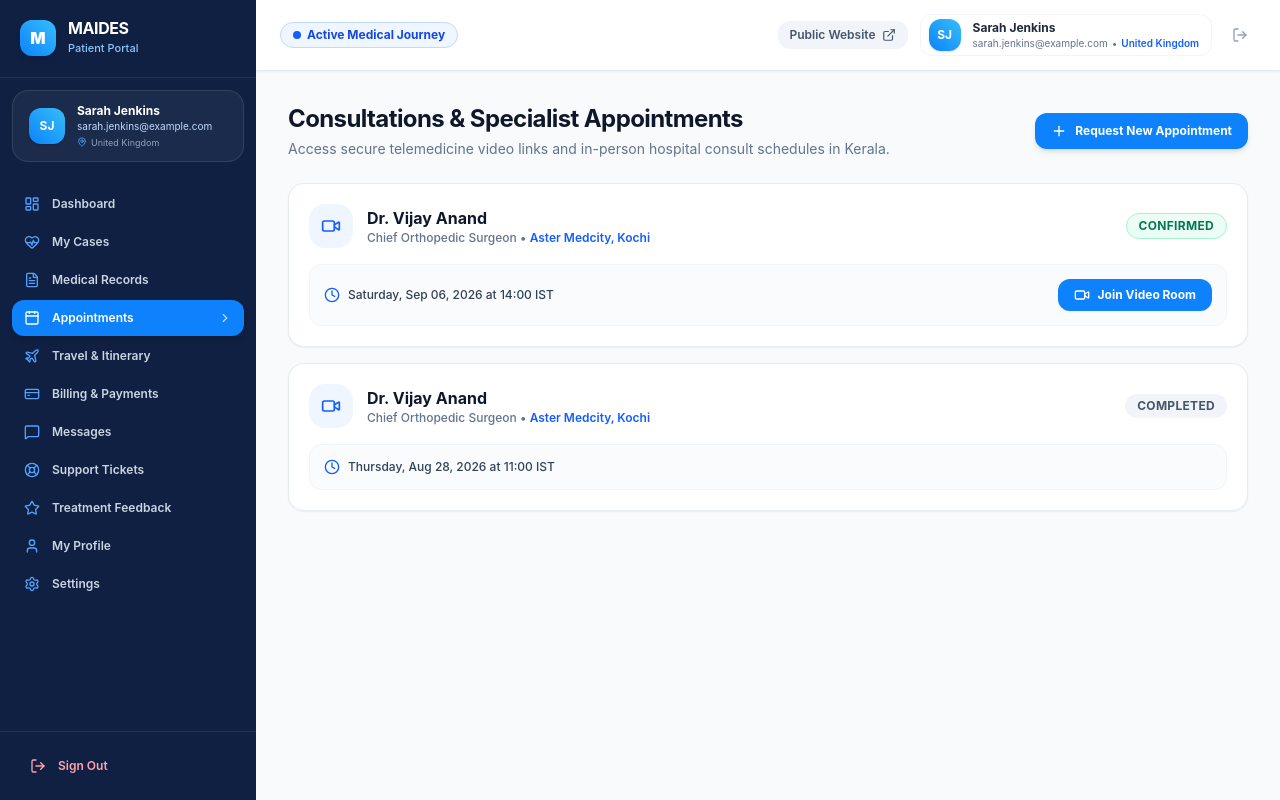
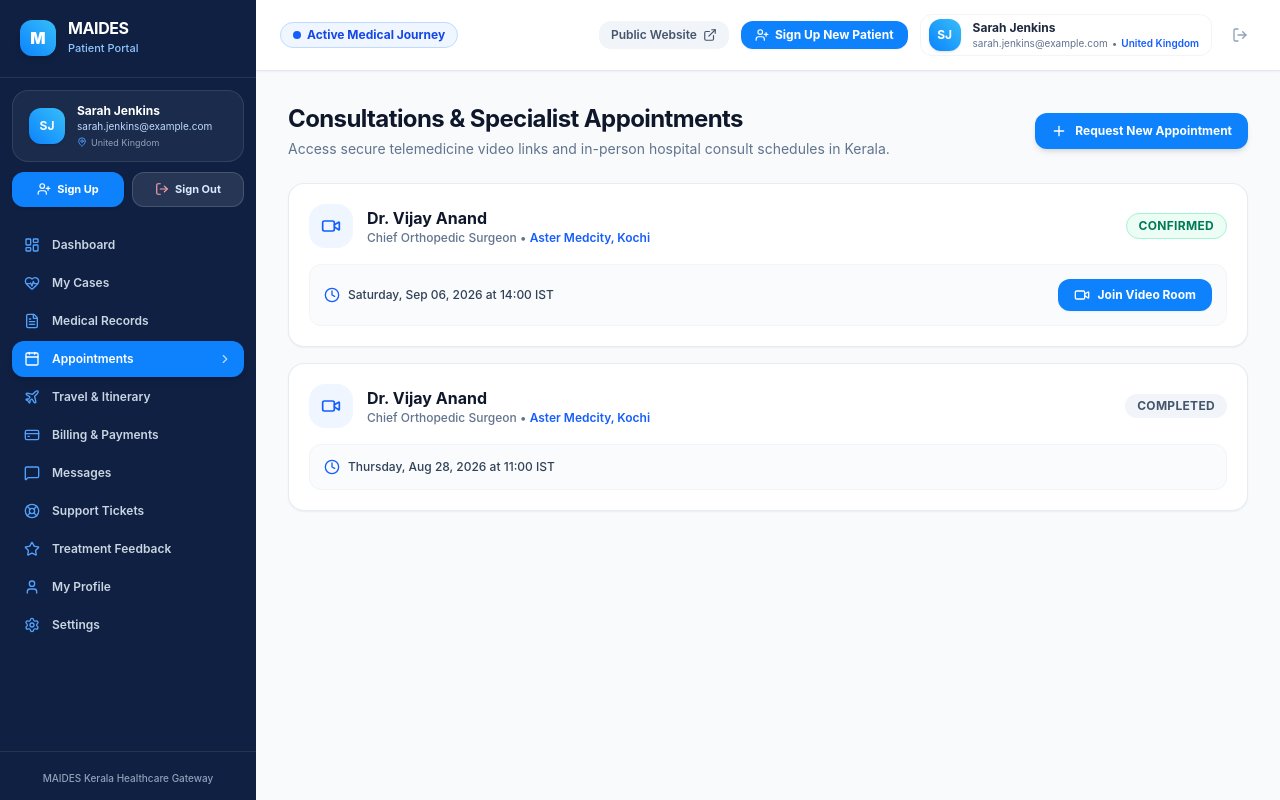
Before and after one commit to aleenashinto/MEDICAL-TOURISM, a Next.js app in the folder vitalis-web/: page /patient/appointments in a window 1280 px wide. Built offline with nearby package versions, Linux system fonts and the light colour scheme.

Commit message:
fix(patient): relocate Sign Up and Sign Out buttons to top of sidebar and topbar header

```diff
--- a/vitalis-web/src/app/patient/layout.tsx
+++ b/vitalis-web/src/app/patient/layout.tsx
@@ -21,7 +21,8 @@ import {
   ExternalLink,
   ChevronRight,
   Mail,
-  MapPin
+  MapPin,
+  UserPlus
 } from "lucide-react";
 
 export default function PatientLayout({
@@ -39,7 +40,7 @@ export default function PatientLayout({
   });
 
   useEffect(() => {
-    // Read registered user info if stored in localStorage, otherwise use Sarah Jenkins default
+    // Read registered user info if stored in localStorage, otherwise use default
     if (typeof window !== "undefined") {
       const storedName = localStorage.getItem("maides_user_name");
       const storedEmail = localStorage.getItem("maides_user_email");
@@ -86,6 +87,14 @@ export default function PatientLayout({
             <div className="text-[10px] text-blue-300 font-medium mt-0.5">Patient Portal</div>
           </div>
         </Link>
+        <div className="flex items-center gap-2">
+          <Link
+            href="/auth/register"
+            className="px-2.5 py-1.5 rounded-lg bg-[#0E82FD] hover:bg-blue-600 text-white font-bold text-[11px] shadow-sm flex items-center gap-1"
+          >
+            <UserPlus className="w-3.5 h-3.5" />
+            <span>Sign Up</span>
+          </Link>
           <button
             onClick={() => setMobileDrawerOpen(!mobileDrawerOpen)}
             className="p-2 rounded-xl bg-white/10 text-white hover:bg-white/20 border border-white/10"
@@ -93,6 +102,7 @@ export default function PatientLayout({
           >
             {mobileDrawerOpen ? <X className="w-5 h-5" /> : <Menu className="w-5 h-5" />}
           </button>
+        </div>
       </div>
 
       {/* Backdrop for Mobile Drawer */}
@@ -110,6 +120,7 @@ export default function PatientLayout({
         }`}
       >
         <div>
+          {/* Header Brand */}
           <div className="p-5 border-b border-slate-700/60 flex items-center justify-between">
             <Link href="/patient/dashboard" className="flex items-center gap-3">
               <div className="w-9 h-9 rounded-xl bg-gradient-to-tr from-[#0E82FD] to-[#38BDF8] flex items-center justify-center text-white font-black shadow-md">
@@ -128,8 +139,8 @@ export default function PatientLayout({
             </button>
           </div>
 
-          {/* User badge inside sidebar */}
-          <div className="px-4 py-3 mx-3 my-3 bg-white/5 border border-white/10 rounded-2xl flex items-center gap-3">
+          {/* User Profile Card */}
+          <div className="px-4 py-3 mx-3 mt-3 bg-white/5 border border-white/10 rounded-2xl flex items-center gap-3">
             <div className="w-9 h-9 rounded-xl bg-gradient-to-tr from-[#0E82FD] to-[#38BDF8] text-white font-bold flex items-center justify-center text-xs shadow-sm shrink-0">
               {user.initials}
             </div>
@@ -143,7 +154,27 @@ export default function PatientLayout({
             </div>
           </div>
 
-          <nav className="p-3 space-y-0.5 max-h-[calc(100vh-230px)] overflow-y-auto">
+          {/* Quick Action Buttons (Prominently at the top of Sidebar) */}
+          <div className="grid grid-cols-2 gap-2 mx-3 mt-2.5 mb-2">
+            <Link
+              href="/auth/register"
+              onClick={() => setMobileDrawerOpen(false)}
+              className="flex items-center justify-center gap-1.5 py-2 px-2 rounded-xl bg-[#0E82FD] hover:bg-blue-600 text-white font-bold text-[11px] shadow-sm transition-all text-center"
+            >
+              <UserPlus className="w-3.5 h-3.5" />
+              <span>Sign Up</span>
+            </Link>
+            <Link
+              href="/auth/login"
+              onClick={() => setMobileDrawerOpen(false)}
+              className="flex items-center justify-center gap-1.5 py-2 px-2 rounded-xl bg-white/10 hover:bg-white/20 text-blue-100 font-bold text-[11px] border border-white/15 transition-all text-center"
+            >
+              <LogOut className="w-3.5 h-3.5 text-rose-300" />
+              <span>Sign Out</span>
+            </Link>
+          </div>
+
+          <nav className="p-3 space-y-0.5 max-h-[calc(100vh-270px)] overflow-y-auto">
             {navItems.map((item) => {
               const Icon = item.icon;
               const isActive = pathname === item.href || (item.href !== "/patient/dashboard" && pathname.startsWith(item.href));
@@ -169,14 +200,9 @@ export default function PatientLayout({
           </nav>
         </div>
 
-        <div className="p-4 border-t border-slate-700/60">
-          <Link
-            href="/auth/login"
-            className="flex items-center gap-3 px-3.5 py-2.5 rounded-xl text-xs font-semibold text-rose-300 hover:text-rose-100 hover:bg-rose-500/20 transition-colors"
-          >
-            <LogOut className="w-4 h-4" />
-            Sign Out
-          </Link>
+        {/* Footer info */}
+        <div className="p-3 border-t border-slate-700/60 text-center">
+          <span className="text-[10px] text-slate-400 font-medium">MAIDES Kerala Healthcare Gateway</span>
         </div>
       </aside>
 
@@ -199,6 +225,14 @@ export default function PatientLayout({
             >
               <span>Public Website</span>
               <ExternalLink className="w-3.5 h-3.5" />
+            </Link>
+
+            <Link
+              href="/auth/register"
+              className="inline-flex items-center gap-1.5 text-xs font-bold text-white bg-[#0E82FD] hover:bg-blue-600 px-3.5 py-1.5 rounded-xl shadow-xs transition-all"
+            >
+              <UserPlus className="w-3.5 h-3.5" />
+              <span>Sign Up New Patient</span>
             </Link>
 
             <Link
```
Lines whose indentation alone changed are shown as unchanged.
